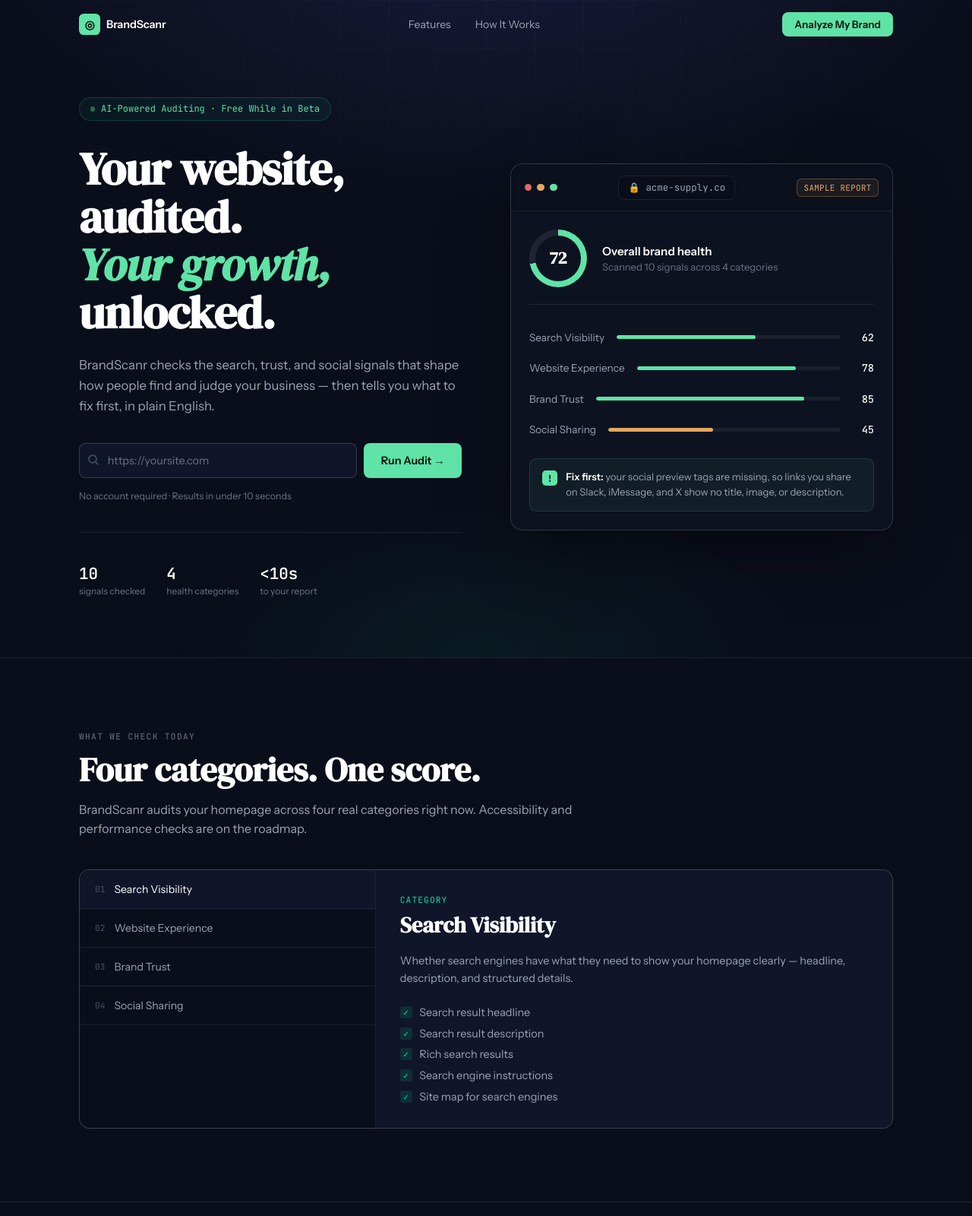
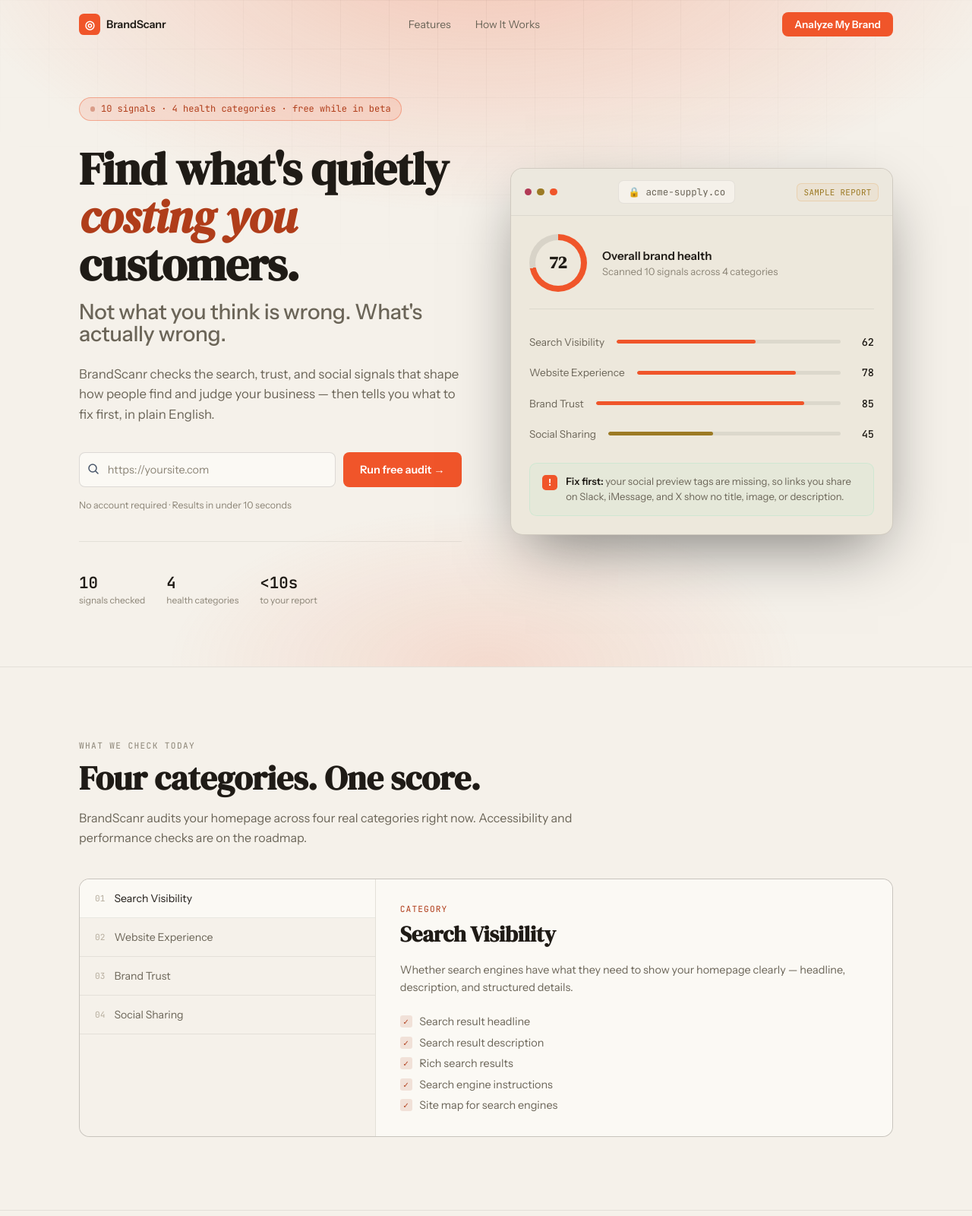
Before and after one commit to Kiannamendez/BrandScanr, a website: page public/index.html in a window 1280 px wide. Shown: the top 1600 px of the page at 76% size. Drawn offline with Linux system fonts and the light colour scheme.

Commit message:
Add files via upload

```diff
--- a/public/app.js
+++ b/public/app.js
@@ -32,7 +32,7 @@ const PILLARS = [
   {
     id: "search_visibility",
     label: "Search Visibility",
-    color: "#00e5a0",
+    color: "#B03D1A",
     description: "Whether search engines have what they need to show your homepage clearly — headline, description, and structured details.",
     checks: [
       "Search result headline",
@@ -45,21 +45,21 @@ const PILLARS = [
   {
     id: "website_experience",
     label: "Website Experience",
-    color: "#f59e0b",
+    color: "#9C7A24",
     description: "Whether visitors can quickly understand what you offer and whether your images are optimized.",
     checks: ["Homepage headline", "Image optimization"],
   },
   {
     id: "brand_trust",
     label: "Brand Trust",
-    color: "#a78bfa",
+    color: "#8C7EB8",
     description: "The small signals that tell a visitor your site is legitimate and safe to use.",
     checks: ["Secure connection", "Browser tab icon"],
   },
   {
     id: "social_sharing",
     label: "Social Sharing",
-    color: "#6366f1",
+    color: "#C4622E",
     description: "How your website looks when a link to it gets shared on Facebook or LinkedIn.",
     checks: ["Social media previews"],
   },
@@ -131,10 +131,10 @@ function verdictFor(score) {
   return "Significant gaps found — these are worth addressing soon.";
 }
 function scoreColor(score) {
-  if (score >= 85) return "#00e5a0";
-  if (score >= 65) return "#8ee6b8";
-  if (score >= 40) return "#f59e0b";
-  return "#ef4444";
+  if (score >= 85) return "#B03D1A";
+  if (score >= 65) return "#D8703F";
+  if (score >= 40) return "#9C7A24";
+  return "#B23A56";
 }
 function setLoading(isLoading) {
   button.disabled = isLoading;
--- a/public/index.html
+++ b/public/index.html
@@ -65,12 +65,13 @@
         <div class="hero-copy">
           <div class="eyebrow-pill">
             <span class="pulse-dot"></span>
-            <span>AI-Powered Auditing · Free While in Beta</span>
+            <span>10 signals · 4 health categories · free while in beta</span>
           </div>
 
           <h1 class="hero-title">
-            Your website, audited.<br />
-            <span class="serif-italic">Your growth,</span> unlocked.
+            Find what's quietly<br />
+            <span class="serif-italic">costing you</span> customers.
+            <span class="hero-title-sub">Not what you think is wrong. What's actually wrong.</span>
           </h1>
 
           <p class="hero-sub">
@@ -92,7 +93,7 @@
               />
             </div>
             <button type="submit" class="btn btn-primary" id="scan-button">
-              <span class="btn-label">Run Audit →</span>
+              <span class="btn-label">Run free audit →</span>
             </button>
           </form>
 
@@ -136,22 +137,22 @@
 
               <div class="breakdown-row">
                 <span class="label">Search Visibility</span>
-                <div class="barwrap"><div class="bar" style="width:62%; background:#5FE3A6;"></div></div>
+                <div class="barwrap"><div class="bar" style="width:62%; background:#F0552A;"></div></div>
                 <span class="val">62</span>
               </div>
               <div class="breakdown-row">
                 <span class="label">Website Experience</span>
-                <div class="barwrap"><div class="bar" style="width:78%; background:#5FE3A6;"></div></div>
+                <div class="barwrap"><div class="bar" style="width:78%; background:#F0552A;"></div></div>
                 <span class="val">78</span>
               </div>
               <div class="breakdown-row">
                 <span class="label">Brand Trust</span>
-                <div class="barwrap"><div class="bar" style="width:85%; background:#5FE3A6;"></div></div>
+                <div class="barwrap"><div class="bar" style="width:85%; background:#F0552A;"></div></div>
                 <span class="val">85</span>
               </div>
               <div class="breakdown-row">
                 <span class="label">Social Sharing</span>
-                <div class="barwrap"><div class="bar" style="width:45%; background:#E3A85F;"></div></div>
+                <div class="barwrap"><div class="bar" style="width:45%; background:#9C7A24;"></div></div>
                 <span class="val">45</span>
               </div>
 
@@ -255,7 +256,7 @@
           <div class="cta-glow" aria-hidden="true"></div>
           <div class="cta-content">
             <span class="section-eyebrow">Get started</span>
-            <h2 class="cta-title">Scan your site.<br /><span class="serif-italic accent-text">Today.</span> No Fee.</h2>
+            <h2 class="cta-title">Scan your site.<br /><span class="serif-italic accent-text">Today.</span> For free.</h2>
             <p class="cta-sub">No credit card. No account setup. Just your URL and a few seconds.</p>
             <button type="button" class="btn btn-primary" id="cta-repeat-btn">Scan my website →</button>
           </div>
--- a/public/style.css
+++ b/public/style.css
@@ -1,22 +1,23 @@
 :root {
-  --background: #0a0e1a;
-  --foreground: #f4f5f7;
-  --card: #10152a;
-  --card-2: #0d1220;
-  --secondary: #161c30;
-  --secondary-foreground: #9ba3b4;
-  --muted-foreground: #9ba3b4;
-  --dim: #6b7284;
-  --faint: #4a5164;
-  --primary: #5fe3a6;
-  --primary-hover: #4ecf93;
-  --primary-foreground: #08110d;
-  --accent: #6366f1;
-  --danger: #e3695f;
-  --warn: #e3a85f;
-  --purple: #a78bfa;
-  --border: #ffffff26;
-  --border-soft: #ffffff14;
+  --background: #F5F1EA;
+  --foreground: #1F1B16;
+  --card: #FBF9F4;
+  --card-2: #EDE8DC;
+  --secondary: #EDE8DC;
+  --secondary-foreground: #6B6558;
+  --muted-foreground: #6B6558;
+  --dim: #8C8577;
+  --faint: #B8AFA0;
+  --primary: #F0552A;
+  --primary-hover: #D8431A;
+  --primary-deep: #B03D1A;
+  --primary-foreground: #FFFFFF;
+  --accent: #F3A6A6;
+  --danger: #B23A56;
+  --warn: #9C7A24;
+  --purple: #8C7EB8;
+  --border: rgba(31,27,22,0.14);
+  --border-soft: rgba(31,27,22,0.08);
   --radius: 0.5rem;
 
   --font-sans: "Instrument Sans", system-ui, sans-serif;
@@ -38,10 +39,10 @@ html, body {
 body { position: relative; overflow-x: hidden; }
 html { scroll-behavior: smooth; }
 
-.serif-italic { font-family: var(--font-serif); font-style: italic; color: var(--primary); }
-.accent-text { color: var(--primary); }
+.serif-italic { font-family: var(--font-serif); font-style: italic; color: var(--primary-deep); }
+.accent-text { color: var(--primary-deep); }
 .mono { font-family: var(--font-mono); }
-.accent { color: var(--primary); }
+.accent { color: var(--primary-deep); }
 
 .grid-line-bg {
   position: fixed;
@@ -49,8 +50,8 @@ html { scroll-behavior: smooth; }
   z-index: 0;
   pointer-events: none;
   background-image:
-    linear-gradient(rgba(255,255,255,0.03) 1px, transparent 1px),
-    linear-gradient(90deg, rgba(255,255,255,0.03) 1px, transparent 1px);
+    linear-gradient(rgba(31,27,22,0.05) 1px, transparent 1px),
+    linear-gradient(90deg, rgba(31,27,22,0.05) 1px, transparent 1px);
   background-size: 64px 64px;
   mask-image: radial-gradient(ellipse 80% 60% at 50% 0%, black, transparent 75%);
 }
@@ -68,7 +69,7 @@ html { scroll-behavior: smooth; }
   font-family: var(--font-serif);
   font-size: clamp(1.9rem, 4vw, 2.75rem);
   line-height: 1.15;
-  color: #fff;
+  color: var(--foreground);
   margin: 0.7rem 0 0.9rem;
 }
 .section-sub { color: var(--muted-foreground); max-width: 42rem; margin: 0 0 2.5rem; line-height: 1.6; }
@@ -93,7 +94,7 @@ html { scroll-behavior: smooth; }
 .btn-primary:hover:not(:disabled) { background: var(--primary-hover); }
 .btn-primary:active:not(:disabled) { transform: scale(0.98); }
 .btn-outline { background: transparent; border: 1px solid var(--border); color: var(--secondary-foreground); }
-.btn-outline:hover:not(:disabled) { border-color: rgba(255,255,255,0.2); color: #fff; }
+.btn-outline:hover:not(:disabled) { border-color: rgba(31,27,22,0.25); color: var(--foreground); }
 .btn:disabled { opacity: 0.5; cursor: not-allowed; }
 
 /* ── Nav ─────────────────────────────────────────── */
@@ -103,7 +104,7 @@ html { scroll-behavior: smooth; }
   z-index: 50;
   transition: background 0.3s ease, border-color 0.3s ease, backdrop-filter 0.3s ease;
 }
-.nav.scrolled { background: rgba(7,9,15,0.9); backdrop-filter: blur(10px); border-bottom: 1px solid var(--border-soft); }
+.nav.scrolled { background: rgba(245,241,234,0.88); backdrop-filter: blur(10px); border-bottom: 1px solid var(--border-soft); }
 .nav-inner {
   max-width: 1120px;
   margin: 0 auto;
@@ -113,7 +114,7 @@ html { scroll-behavior: smooth; }
   align-items: center;
   justify-content: space-between;
 }
-.brand { display: flex; align-items: center; gap: 0.5rem; text-decoration: none; color: #fff; font-weight: 600; font-size: 0.9rem; letter-spacing: -0.01em; }
+.brand { display: flex; align-items: center; gap: 0.5rem; text-decoration: none; color: var(--foreground); font-weight: 600; font-size: 0.9rem; letter-spacing: -0.01em; }
 .brand-icon {
   width: 1.75rem; height: 1.75rem;
   border-radius: 0.4rem;
@@ -124,7 +125,7 @@ html { scroll-behavior: smooth; }
 }
 .nav-links { display: flex; align-items: center; gap: 2rem; }
 .nav-links a { color: var(--secondary-foreground); text-decoration: none; font-size: 0.875rem; transition: color 0.15s ease; }
-.nav-links a:hover { color: #fff; }
+.nav-links a:hover { color: var(--foreground); }
 .nav-cta { display: flex; }
 .nav-toggle { display: none; background: none; border: none; color: var(--secondary-foreground); cursor: pointer; }
 .nav-mobile { display: none; flex-direction: column; gap: 1rem; padding: 1rem 1.5rem 1.25rem; background: var(--card); border-top: 1px solid var(--border-soft); }
@@ -140,8 +141,8 @@ html { scroll-behavior: smooth; }
 .hero { position: relative; padding: 8rem 0 5rem; overflow: hidden; }
 .hero-glow {
   position: absolute; inset: 0; pointer-events: none;
-  background: radial-gradient(ellipse 80% 60% at 50% -10%, rgba(99,102,241,0.15) 0%, transparent 70%),
-              radial-gradient(ellipse 600px 300px at 50% 100%, rgba(0,229,160,0.06) 0%, transparent 70%);
+  background: radial-gradient(ellipse 80% 60% at 50% -10%, rgba(240,85,42,0.28) 0%, transparent 70%),
+              radial-gradient(ellipse 600px 300px at 50% 100%, rgba(240,85,42,0.14) 0%, transparent 70%);
 }
 .hero-inner {
   position: relative; z-index: 1;
@@ -154,15 +155,15 @@ html { scroll-behavior: smooth; }
 
 .eyebrow-pill {
   display: inline-flex; align-items: center; gap: 0.5rem;
-  border: 1px solid rgba(0,229,160,0.2); background: rgba(0,229,160,0.05);
+  border: 1px solid rgba(240,85,42,0.4); background: rgba(240,85,42,0.12);
   border-radius: 999px; padding: 0.4rem 0.85rem; margin-bottom: 2rem;
-  font-family: var(--font-mono); font-size: 0.75rem; color: var(--primary);
+  font-family: var(--font-mono); font-size: 0.75rem; color: var(--primary-deep);
 }
-.pulse-dot { width: 0.4rem; height: 0.4rem; border-radius: 50%; background: var(--primary); animation: pulse 1.8s ease-in-out infinite; }
+.pulse-dot { width: 0.4rem; height: 0.4rem; border-radius: 50%; background: var(--primary-deep); animation: pulse 1.8s ease-in-out infinite; }
 .pulse-dot.small { width: 0.3rem; height: 0.3rem; }
 @keyframes pulse { 0%,100% { opacity: 1; } 50% { opacity: 0.3; } }
 
-.hero-title { font-family: var(--font-serif); font-size: clamp(2.5rem, 5.5vw, 3.75rem); line-height: 1.05; letter-spacing: -0.01em; color: #fff; margin: 0 0 1.5rem; }
+.hero-title { font-family: var(--font-serif); font-size: clamp(2.5rem, 5.5vw, 3.75rem); line-height: 1.05; letter-spacing: -0.01em; color: var(--foreground); margin: 0 0 1.5rem; }
 .hero-title-sub { display: block; font-family: var(--font-sans); font-size: clamp(1.2rem, 2.5vw, 1.75rem); font-weight: 500; color: var(--secondary-foreground); margin-top: 1rem; letter-spacing: -0.01em; }
 .hero-sub { color: var(--secondary-foreground); font-size: 1.05rem; line-height: 1.6; max-width: 32rem; margin: 0 0 2.25rem; }
 
@@ -176,24 +177,24 @@ html { scroll-behavior: smooth; }
   border: 1px solid var(--border);
   border-radius: var(--radius);
   padding: 0.8rem 1rem 0.8rem 2.3rem;
-  color: #fff;
+  color: var(--foreground);
   font-size: 0.9rem;
   font-family: var(--font-sans);
   outline: none;
   transition: border-color 0.15s ease, box-shadow 0.15s ease;
 }
 #url-input::placeholder { color: var(--dim); }
-#url-input:focus { border-color: rgba(0,229,160,0.5); box-shadow: 0 0 0 3px rgba(0,229,160,0.15); }
+#url-input:focus { border-color: rgba(240,85,42,0.6); box-shadow: 0 0 0 3px rgba(240,85,42,0.22); }
 .form-error { color: var(--danger); font-size: 0.85rem; margin: 0.75rem 0 0; }
 .hero-fine-print { color: var(--dim); font-size: 0.78rem; margin: 1rem 0 0; }
 
 .hero-stats { display: flex; align-items: center; gap: 1.75rem; margin-top: 2.5rem; padding-top: 2.5rem; border-top: 1px solid var(--border-soft); flex-wrap: wrap; }
-.stat-value { font-size: 1.3rem; font-weight: 600; color: #fff; font-family: var(--font-mono); }
+.stat-value { font-size: 1.3rem; font-weight: 600; color: var(--foreground); font-family: var(--font-mono); }
 .stat-label { font-size: 0.75rem; color: var(--dim); margin-top: 0.15rem; }
 
 /* ── Sample report panel (decorative, hero right side) ─── */
 .panel { background: var(--card-2); border: 1px solid var(--border); border-radius: 1rem; overflow: hidden; box-shadow: 0 30px 80px -20px rgba(0,0,0,0.5); }
-.panel-titlebar { display: flex; align-items: center; justify-content: space-between; padding: 0.9rem 1.1rem; border-bottom: 1px solid var(--border-soft); background: rgba(10,14,26,0.5); }
+.panel-titlebar { display: flex; align-items: center; justify-content: space-between; padding: 0.9rem 1.1rem; border-bottom: 1px solid var(--border-soft); background: rgba(237,233,223,0.75); }
 .traffic { display: flex; gap: 0.45rem; }
 .traffic span { width: 0.6rem; height: 0.6rem; border-radius: 50%; }
 .traffic .r { background: var(--danger); }
@@ -203,19 +204,19 @@ html { scroll-behavior: smooth; }
 .sample-tag { font-family: var(--font-mono); font-size: 0.68rem; color: var(--warn); border: 1px solid rgba(227,168,95,0.3); background: rgba(227,168,95,0.08); padding: 0.25rem 0.55rem; border-radius: 0.4rem; letter-spacing: 0.03em; }
 .panel-body { padding: 1.5rem; }
 .score-hero { display: flex; align-items: center; gap: 1.25rem; padding-bottom: 1.4rem; margin-bottom: 1.4rem; border-bottom: 1px solid var(--border-soft); }
-.score-ring { width: 4.75rem; height: 4.75rem; border-radius: 50%; background: conic-gradient(var(--primary) 0deg 259deg, rgba(255,255,255,0.08) 259deg 360deg); display: flex; align-items: center; justify-content: center; flex-shrink: 0; }
-.score-ring-inner { width: 3.75rem; height: 3.75rem; border-radius: 50%; background: var(--card-2); display: flex; align-items: center; justify-content: center; font-family: var(--font-serif); font-weight: 600; font-size: 1.4rem; color: #fff; }
-.score-hero-text .site { font-weight: 600; font-size: 0.95rem; margin-bottom: 0.2rem; color: #fff; }
+.score-ring { width: 4.75rem; height: 4.75rem; border-radius: 50%; background: conic-gradient(var(--primary) 0deg 259deg, rgba(31,27,22,0.1) 259deg 360deg); display: flex; align-items: center; justify-content: center; flex-shrink: 0; }
+.score-ring-inner { width: 3.75rem; height: 3.75rem; border-radius: 50%; background: var(--card-2); display: flex; align-items: center; justify-content: center; font-family: var(--font-serif); font-weight: 600; font-size: 1.4rem; color: var(--foreground); }
+.score-hero-text .site { font-weight: 600; font-size: 0.95rem; margin-bottom: 0.2rem; color: var(--foreground); }
 .score-hero-text .desc { color: var(--dim); font-size: 0.82rem; }
 .breakdown-row { display: flex; align-items: center; justify-content: space-between; padding: 0.7rem 0; font-size: 0.85rem; }
 .breakdown-row .label { color: var(--secondary-foreground); }
-.breakdown-row .barwrap { flex: 1; height: 5px; background: rgba(255,255,255,0.06); border-radius: 4px; margin: 0 1rem; overflow: hidden; }
+.breakdown-row .barwrap { flex: 1; height: 5px; background: rgba(31,27,22,0.08); border-radius: 4px; margin: 0 1rem; overflow: hidden; }
 .breakdown-row .bar { height: 100%; border-radius: 4px; }
 .breakdown-row .val { font-family: var(--font-mono); font-weight: 500; width: 1.75rem; text-align: right; color: var(--foreground); }
 .fix-callout { margin-top: 1.1rem; background: rgba(95,227,166,0.05); border: 1px solid rgba(95,227,166,0.16); border-radius: 0.6rem; padding: 0.9rem 1rem; display: flex; gap: 0.7rem; align-items: flex-start; }
 .fix-callout .icon { width: 1.25rem; height: 1.25rem; border-radius: 0.3rem; background: var(--primary); flex-shrink: 0; margin-top: 0.05rem; display: flex; align-items: center; justify-content: center; font-size: 0.75rem; font-weight: 700; color: var(--primary-foreground); }
 .fix-callout .t { font-size: 0.82rem; color: var(--secondary-foreground); line-height: 1.5; }
-.fix-callout .t strong { color: #fff; font-weight: 600; }
+.fix-callout .t strong { color: var(--foreground); font-weight: 600; }
 
 /* ── Results (real scan output) ─────────────────── */
 .results { padding: 5rem 0; border-top: 1px solid var(--border-soft); }
@@ -228,10 +229,10 @@ html { scroll-behavior: smooth; }
 .gauge-wrap.scanning .gauge-sweep { animation-play-state: running; }
 @keyframes sweep { from { transform: rotate(0deg); } to { transform: rotate(360deg); } }
 .gauge-center { position: absolute; inset: 0; display: flex; flex-direction: column; align-items: center; justify-content: center; font-family: var(--font-mono); }
-.score-number { font-size: 2.2rem; font-weight: 700; line-height: 1; color: #fff; }
+.score-number { font-size: 2.2rem; font-weight: 700; line-height: 1; color: var(--foreground); }
 .score-max { font-size: 0.75rem; color: var(--dim); margin-top: 0.15rem; }
 .score-meta { flex: 1; min-width: 200px; }
-.score-url { margin: 0 0 0.5rem; font-family: var(--font-mono); font-size: 0.95rem; color: var(--primary); word-break: break-all; }
+.score-url { margin: 0 0 0.5rem; font-family: var(--font-mono); font-size: 0.95rem; color: var(--primary-deep); word-break: break-all; }
 .score-verdict { margin: 0; color: var(--foreground); line-height: 1.5; }
 
 .categories-grid { display: grid; grid-template-columns: repeat(auto-fit, minmax(190px, 1fr)); gap: 0.9rem; margin-bottom: 1.5rem; }
@@ -246,21 +247,21 @@ html { scroll-behavior: smooth; }
 .opportunities-list { display: flex; flex-direction: column; gap: 0.85rem; }
 .opportunity-card { background: var(--card-2); border: 1px solid var(--border); border-radius: 0.7rem; padding: 1rem 1.1rem; }
 .opportunity-top { display: flex; align-items: center; gap: 0.6rem; margin-bottom: 0.4rem; flex-wrap: wrap; }
-.opportunity-rank { font-family: var(--font-mono); font-weight: 700; color: var(--primary); font-size: 0.9rem; min-width: 1.2rem; }
-.opportunity-title { font-weight: 600; flex: 1; min-width: 140px; color: #fff; }
+.opportunity-rank { font-family: var(--font-mono); font-weight: 700; color: var(--primary-deep); font-size: 0.9rem; min-width: 1.2rem; }
+.opportunity-title { font-weight: 600; flex: 1; min-width: 140px; color: var(--foreground); }
 .opportunity-impact { font-family: var(--font-mono); font-size: 0.68rem; text-transform: uppercase; letter-spacing: 0.04em; padding: 0.2rem 0.55rem; border-radius: 999px; white-space: nowrap; }
-.impact-high { background: rgba(239,68,68,0.15); color: var(--danger); }
-.impact-medium { background: rgba(245,158,11,0.15); color: var(--warn); }
-.impact-low { background: rgba(148,163,184,0.15); color: var(--secondary-foreground); }
+.impact-high { background: rgba(178,58,86,0.15); color: var(--danger); }
+.impact-medium { background: rgba(184,150,58,0.18); color: var(--warn); }
+.impact-low { background: rgba(107,101,88,0.15); color: var(--secondary-foreground); }
 .opportunity-why { margin: 0; color: var(--muted-foreground); font-size: 0.88rem; line-height: 1.55; }
 .no-opportunities { color: var(--muted-foreground); margin: 0; }
 
 .checks-list { list-style: none; margin: 0; padding: 0; display: flex; flex-direction: column; gap: 0.75rem; }
 .check-item { display: flex; gap: 0.75rem; padding: 0.85rem 1rem; background: var(--card-2); border-radius: 0.6rem; border: 1px solid var(--border); }
 .check-status { flex-shrink: 0; width: 1.3rem; height: 1.3rem; border-radius: 50%; display: flex; align-items: center; justify-content: center; font-size: 0.8rem; font-weight: 700; margin-top: 0.1rem; }
-.check-status.pass { background: rgba(0,229,160,0.15); color: var(--primary); }
-.check-status.fail { background: rgba(239,68,68,0.15); color: var(--danger); }
-.check-label { font-weight: 600; margin: 0 0 0.2rem; font-size: 0.92rem; color: #fff; }
+.check-status.pass { background: rgba(240,85,42,0.28); color: var(--primary-deep); }
+.check-status.fail { background: rgba(178,58,86,0.15); color: var(--danger); }
+.check-label { font-weight: 600; margin: 0 0 0.2rem; font-size: 0.92rem; color: var(--foreground); }
 .check-detail { margin: 0; color: var(--muted-foreground); font-size: 0.86rem; line-height: 1.5; }
 
 /* ── Pillars ─────────────────────────────────────── */
@@ -271,12 +272,12 @@ html { scroll-behavior: smooth; }
 @media (min-width: 900px) { .pillars-tabs { flex-direction: column; overflow-x: visible; } }
 .pillar-tab { display: flex; align-items: center; gap: 0.75rem; padding: 1rem 1.25rem; background: transparent; border: none; text-align: left; cursor: pointer; color: var(--muted-foreground); font-size: 0.88rem; font-family: var(--font-sans); white-space: nowrap; border-bottom: 1px solid var(--border-soft); transition: background 0.15s ease, color 0.15s ease; }
 @media (min-width: 900px) { .pillar-tab { white-space: normal; } }
-.pillar-tab.active { background: var(--card); color: #fff; }
-.pillar-tab:hover:not(.active) { background: rgba(255,255,255,0.03); }
+.pillar-tab.active { background: var(--card); color: var(--foreground); }
+.pillar-tab:hover:not(.active) { background: rgba(31,27,22,0.035); }
 .pillar-num { font-family: var(--font-mono); font-size: 0.7rem; color: var(--faint); }
 .pillars-detail { background: var(--card); padding: 2rem; }
 .pillar-detail-eyebrow { font-family: var(--font-mono); font-size: 0.7rem; text-transform: uppercase; letter-spacing: 0.1em; margin-bottom: 0.4rem; }
-.pillar-detail-title { font-family: var(--font-serif); font-size: 1.8rem; color: #fff; margin: 0 0 1rem; }
+.pillar-detail-title { font-family: var(--font-serif); font-size: 1.8rem; color: var(--foreground); margin: 0 0 1rem; }
 .pillar-checks { display: flex; flex-direction: column; gap: 0.6rem; }
 .pillar-check { display: flex; align-items: center; gap: 0.6rem; font-size: 0.9rem; color: var(--secondary-foreground); }
 .pillar-check .check-dot { width: 1rem; height: 1rem; border-radius: 0.2rem; display: flex; align-items: center; justify-content: center; font-size: 0.62rem; flex-shrink: 0; }
@@ -284,16 +285,16 @@ html { scroll-behavior: smooth; }
 /* ── How it works ────────────────────────────────── */
 .how-grid { display: grid; grid-template-columns: 1fr; gap: 2rem; }
 @media (min-width: 800px) { .how-grid { grid-template-columns: repeat(4, 1fr); } }
-.how-num { width: 2rem; height: 2rem; border-radius: 50%; border: 1px solid var(--border); background: var(--card); display: flex; align-items: center; justify-content: center; font-family: var(--font-mono); font-size: 0.75rem; color: var(--primary); margin-bottom: 1rem; }
-.how-step h3 { font-size: 1rem; font-weight: 600; color: #fff; margin: 0 0 0.5rem; }
+.how-num { width: 2rem; height: 2rem; border-radius: 50%; border: 1px solid var(--border); background: var(--card); display: flex; align-items: center; justify-content: center; font-family: var(--font-mono); font-size: 0.75rem; color: var(--primary-deep); margin-bottom: 1rem; }
+.how-step h3 { font-size: 1rem; font-weight: 600; color: var(--foreground); margin: 0 0 0.5rem; }
 .how-step p { font-size: 0.88rem; color: var(--muted-foreground); line-height: 1.55; margin: 0; }
 
 /* ── CTA repeat ──────────────────────────────────── */
 .cta-repeat { padding: 6rem 0; border-top: 1px solid var(--border-soft); }
 .cta-box { position: relative; border-radius: 1.25rem; overflow: hidden; padding: 3.5rem 2rem; text-align: center; background: linear-gradient(135deg, #0f1420 0%, #111827 50%, #0d1120 100%); border: 1px solid var(--border-soft); }
-.cta-glow { position: absolute; inset: 0; pointer-events: none; background: radial-gradient(ellipse 70% 80% at 50% 50%, rgba(0,229,160,0.06) 0%, transparent 70%); }
+.cta-glow { position: absolute; inset: 0; pointer-events: none; background: radial-gradient(ellipse 70% 80% at 50% 50%, rgba(240,85,42,0.18) 0%, transparent 70%); }
 .cta-content { position: relative; }
-.cta-title { font-family: var(--font-serif); font-size: clamp(2rem, 5vw, 3.2rem); color: #fff; margin: 1rem 0 1.25rem; line-height: 1.15; }
+.cta-title { font-family: var(--font-serif); font-size: clamp(2rem, 5vw, 3.2rem); color: var(--foreground); margin: 1rem 0 1.25rem; line-height: 1.15; }
 .cta-sub { color: var(--muted-foreground); max-width: 30rem; margin: 0 auto 2rem; }
 
 /* ── Footer ──────────────────────────────────────── */
```
